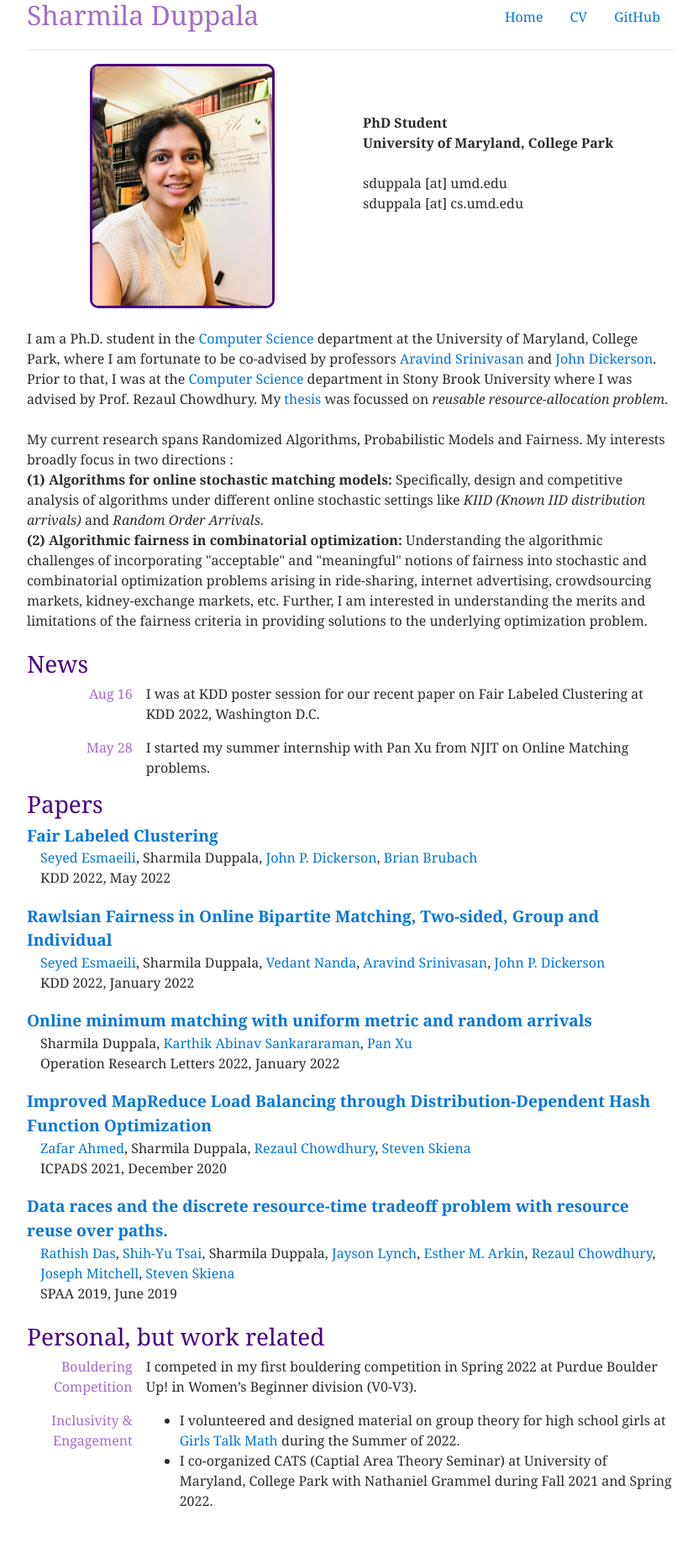
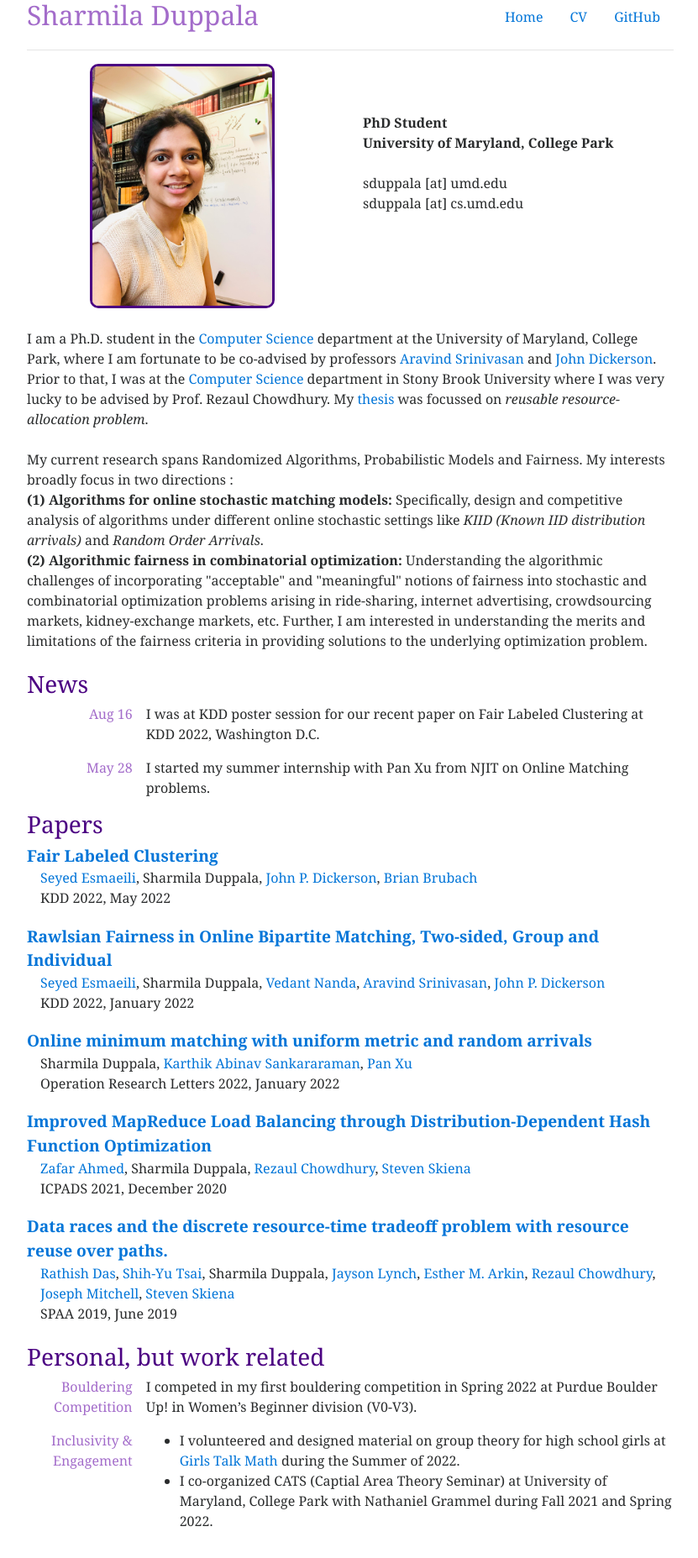
Before and after one commit to trinity24/trinity24.github.io, a Jekyll site: the page built from index.html, in a window 1280 px wide. Shown: the whole page at 84% size, without its empty margins (223-1054 px from the left). Built offline with Jekyll 4.4.1, drawn with Linux system fonts in a browser that asks for light colours; before the commit the page ends 1831 px from its top, so only the background shows below that.

Commit message:
added the changes again

```diff
--- a/index.html
+++ b/index.html
@@ -22,7 +22,7 @@ layout: default
 
     </div>
     I am a Ph.D. student in the  <a href="https://www.cs.umd.edu">
-    Computer Science </a> department  at the University of Maryland, College Park, where I am fortunate to be co-advised by professors  <a href="https://www.cs.umd.edu/~srin/">Aravind Srinivasan</a> and <a href="http://jpdickerson.com/">John Dickerson</a>. Prior to that, I was at the <a href="https://www.cs.stonybrook.edu/"> Computer Science </a> department in Stony Brook University where I was advised by Prof. Rezaul Chowdhury. My <a href="https://www.proquest.com/docview/2321010389?pq-origsite=gscholar&fromopenview=true"> thesis </a> was focussed on <i>reusable resource-allocation problem</i>.
+    Computer Science </a> department  at the University of Maryland, College Park, where I am fortunate to be co-advised by professors  <a href="https://www.cs.umd.edu/~srin/">Aravind Srinivasan</a> and <a href="http://jpdickerson.com/">John Dickerson</a>. Prior to that, I was at the <a href="https://www.cs.stonybrook.edu/"> Computer Science </a> department in Stony Brook University where I was very lucky to be advised by Prof. Rezaul Chowdhury. My <a href="https://www.proquest.com/docview/2321010389?pq-origsite=gscholar&fromopenview=true"> thesis </a> was focussed on <i>reusable resource-allocation problem</i>.
 
     <br>
     <br>
```
